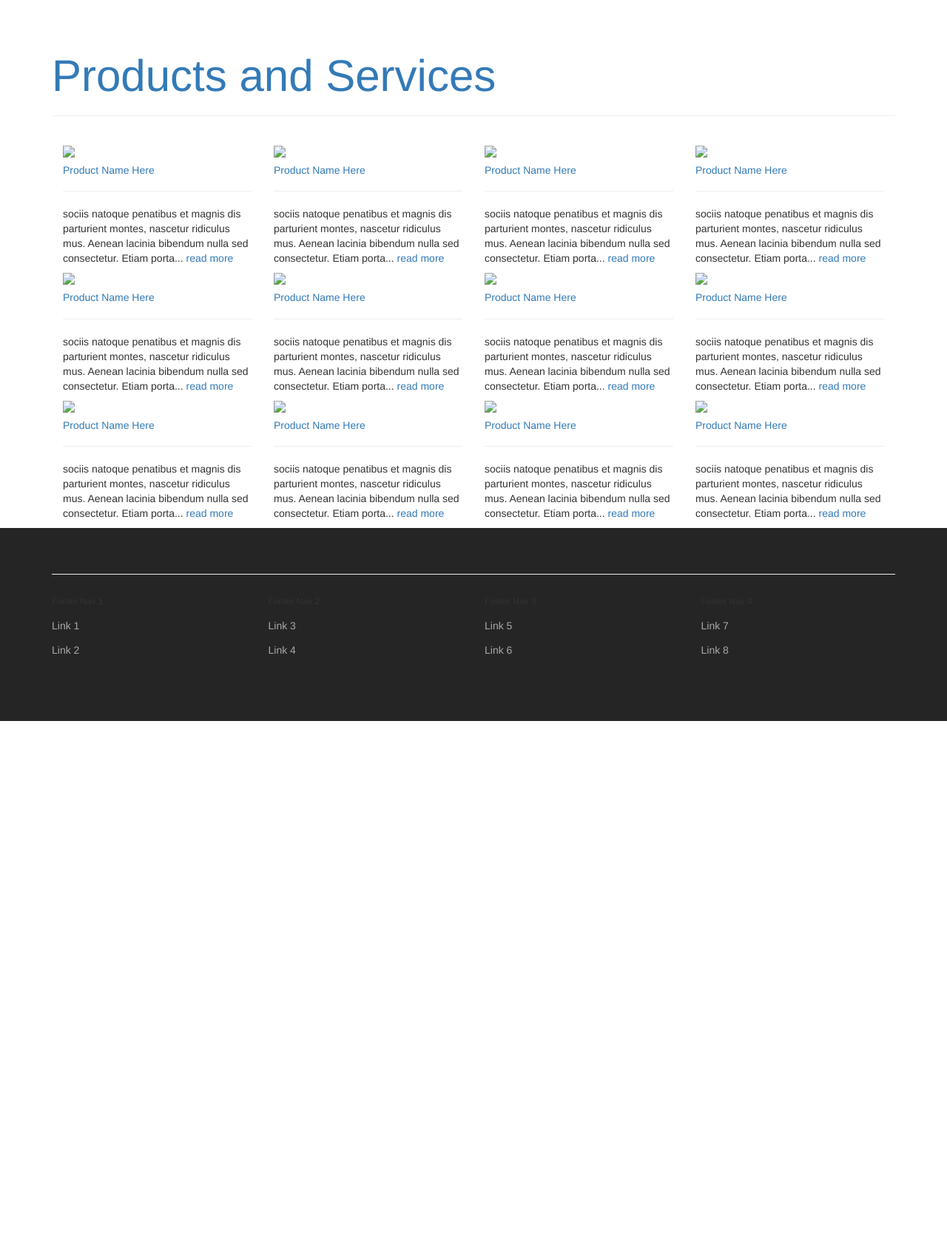
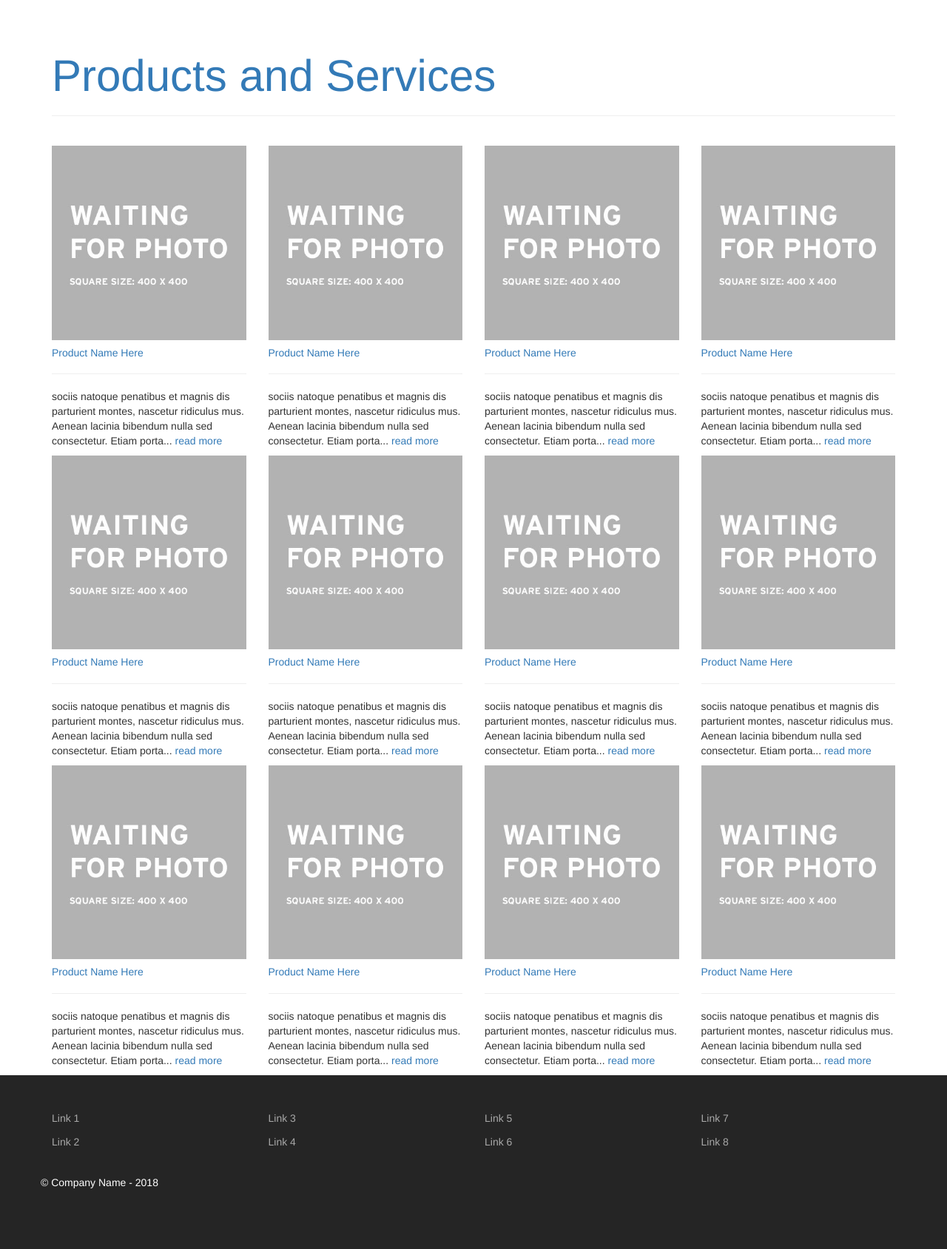
Before and after one commit to Outte/AM-Custom-WordPress-Theme, a PHP site: page /product.html in a window 1280 px wide. Shown: the part 52-1741 px from the top of the page at 74% size. Before the commit the page ends 1027 px from the top, so only its background shows below. Run offline with PHP 8.4, Linux system fonts and the light colour scheme; some libraries are stand-ins or nearby versions.

Commit message:
masonry.js jquery plugin added

```diff
--- /dev/null
+++ b/am-theme-jquery.js
@@ -0,0 +1,10 @@
+$(document).ready(function(){
+
+   $('.grid').masonry({
+		// options
+		itemSelector: '.grid-item',
+		columnWidth: '.grid-sizer',
+		percentPosition: true
+	});
+
+});
--- a/blog-single-thumbnail.html
+++ b/blog-single-thumbnail.html
@@ -58,7 +58,7 @@
 		        <p class="blog-post-meta text-center">April 23, 2018 by <a href="#">Warren McCoy Jr</a></p>
 
 			    <div class="jumbotron banner-container">
-			    	<img class="img-responsive featured-image-banner" src="https://www.mountaineers.org/images/placeholder-images/placeholder-400-x-400/image_preview">
+			    	<img class="img-responsive" src="./images/image_preview.jpeg">
 			    </div>
 
 			<hr>
@@ -149,5 +149,7 @@
 		</div>
 		<script src="https://ajax.googleapis.com/ajax/libs/jquery/3.3.1/jquery.min.js"></script>
 		<script src="https://maxcdn.bootstrapcdn.com/bootstrap/3.3.7/js/bootstrap.min.js"></script>
+		<script src="https://unpkg.com/masonry-layout@4/dist/masonry.pkgd.min.js"></script>
+		<script src="am-theme-jquery.js"></script>
 	</body>
 </html>
--- a/blog-single.html
+++ b/blog-single.html
@@ -162,5 +162,7 @@
 		</div>
 		<script src="https://ajax.googleapis.com/ajax/libs/jquery/3.3.1/jquery.min.js"></script>
 		<script src="https://maxcdn.bootstrapcdn.com/bootstrap/3.3.7/js/bootstrap.min.js"></script>
+		<script src="https://unpkg.com/masonry-layout@4/dist/masonry.pkgd.min.js"></script>
+		<script src="am-theme-jquery.js"></script>
 	</body>
 </html>
--- a/blog.html
+++ b/blog.html
@@ -96,7 +96,7 @@
 		            <p class="blog-post-meta">April 23, 2018 by <a href="#">Warren McCoy Jr</a></p></a>
 
 		            <div class="col-md-3">
-		            	<a href="blog-single-thumbnail.html"><img class="img-responsive featured-image" src="https://www.mountaineers.org/images/placeholder-images/placeholder-400-x-400/image_preview"></a>
+		            	<a href="blog-single-thumbnail.html"><img class="img-responsive" src="./images/image_preview.jpeg"></a>
 		            </div>
 
 		            <div class="col-md-9">
@@ -218,5 +218,7 @@
 		</div>
 		<script src="https://ajax.googleapis.com/ajax/libs/jquery/3.3.1/jquery.min.js"></script>
 		<script src="https://maxcdn.bootstrapcdn.com/bootstrap/3.3.7/js/bootstrap.min.js"></script>
+		<script src="https://unpkg.com/masonry-layout@4/dist/masonry.pkgd.min.js"></script>
+		<script src="am-theme-jquery.js"></script>
 	</body>
 </html>
--- a/index.html
+++ b/index.html
@@ -63,7 +63,7 @@
 					<div class="row">
 						<div class="col-sm-6 col-md-6">
 							<a href="#">
-								<img class="img-responsive" src="https://www.mountaineers.org/images/placeholder-images/placeholder-400-x-400/image_preview">
+								<img class="img-responsive" src="./images/image_preview.jpeg">
 							</a>
 						</div>
 						<div class="col-sm-6 col-md-6">
@@ -183,5 +183,7 @@
 			</div>
 		<script src="https://ajax.googleapis.com/ajax/libs/jquery/3.3.1/jquery.min.js"></script>
 		<script src="https://maxcdn.bootstrapcdn.com/bootstrap/3.3.7/js/bootstrap.min.js"></script>
+		<script src="https://unpkg.com/masonry-layout@4/dist/masonry.pkgd.min.js"></script>
+		<script src="am-theme-jquery.js"></script>
 	</body>
 </html>
--- a/product.html
+++ b/product.html
@@ -56,11 +56,14 @@
 
 			<div class="row">
 
-		        <section class="col-sm-12 product-list">
-		        	<div class="col-md-3 col-sm-6 col-xs-12">
+		        <section class="product-list">
+		        	<div class="grid">
+		        		<div class="grid-sizer col-md-3 col-sm-6 col-xs-12"></div>
+
+		        	<div class="grid-item col-md-3 col-sm-6 col-xs-12">
 		        		<div class="product-list-item">
 		        			<div class="product-thumbnail">
-		        				<img class="img-responsive" src="https://www.mountaineers.org/images/placeholder-images/placeholder-400-x-400/image_preview">
+		        				<img class="img-responsive" src="./images/image_preview.jpeg">
 		        			</div>
 		        			<div class="product-description">
 			        			<a href="product-single.html"><h5>Product Name Here</h5></a>
@@ -72,10 +75,10 @@
 		        		</div>
 		        	</div>
 
-		        	<div class="col-md-3 col-sm-6 col-xs-12">
+		        	<div class="grid-item col-md-3 col-sm-6 col-xs-12">
 		        		<div class="product-list-item">
 		        			<div class="product-thumbnail">
-		        				<img class="img-responsive" src="https://www.mountaineers.org/images/placeholder-images/placeholder-400-x-400/image_preview">
+		        				<img class="img-responsive" src="./images/image_preview.jpeg">
 		        			</div>
 		        			<div class="product-description">
 			        			<a href="#"><h5>Product Name Here</h5></a>
@@ -87,10 +90,10 @@
 		        		</div>
 		        	</div>
 
-		        	<div class="col-md-3 col-sm-6 col-xs-12">
+		        	<div class="grid-item col-md-3 col-sm-6 col-xs-12">
 		        		<div class="product-list-item">
 		        			<div class="product-thumbnail">
-		        				<img class="img-responsive" src="https://www.mountaineers.org/images/placeholder-images/placeholder-400-x-400/image_preview">
+		        				<img class="img-responsive" src="./images/image_preview.jpeg">
 		        			</div>
 		        			<div class="product-description">
 			        			<a href="#"><h5>Product Name Here</h5></a>
@@ -102,10 +105,10 @@
 		        		</div>
 		        	</div>
 
-		        	<div class="col-md-3 col-sm-6 col-xs-12">
+		        	<div class="grid-item col-md-3 col-sm-6 col-xs-12">
 		        		<div class="product-list-item">
 		        			<div class="product-thumbnail">
-		        				<img class="img-responsive" src="https://www.mountaineers.org/images/placeholder-images/placeholder-400-x-400/image_preview">
+		        				<img class="img-responsive" src="./images/image_preview.jpeg">
 		        			</div>
 		        			<div class="product-description">
 			        			<a href="#"><h5>Product Name Here</h5></a>
@@ -117,10 +120,10 @@
 		        		</div>
 		        	</div>
 
-		        	<div class="col-md-3 col-sm-6 col-xs-12">
+		        	<div class="grid-item col-md-3 col-sm-6 col-xs-12">
 		        		<div class="product-list-item">
 		        			<div class="product-thumbnail">
-		        				<img class="img-responsive" src="https://www.mountaineers.org/images/placeholder-images/placeholder-400-x-400/image_preview">
+		        				<img class="img-responsive" src="./images/image_preview.jpeg">
 		        			</div>
 		        			<div class="product-description">
 			        			<a href="#"><h5>Product Name Here</h5></a>
@@ -132,10 +135,10 @@
 		        		</div>
 		        	</div>
 
-		        	<div class="col-md-3 col-sm-6 col-xs-12">
+		        	<div class="grid-item col-md-3 col-sm-6 col-xs-12">
 		        		<div class="product-list-item">
 		        			<div class="product-thumbnail">
-		        				<img class="img-responsive" src="https://www.mountaineers.org/images/placeholder-images/placeholder-400-x-400/image_preview">
+		        				<img class="img-responsive" src="./images/image_preview.jpeg">
 		        			</div>
 		        			<div class="product-description">
 			        			<a href="#"><h5>Product Name Here</h5></a>
@@ -147,10 +150,10 @@
 		        		</div>
 		        	</div>
 
-		        	<div class="col-md-3 col-sm-6 col-xs-12">
+		        	<div class="grid-item col-md-3 col-sm-6 col-xs-12">
 		        		<div class="product-list-item">
 		        			<div class="product-thumbnail">
-		        				<img class="img-responsive" src="https://www.mountaineers.org/images/placeholder-images/placeholder-400-x-400/image_preview">
+		        				<img class="img-responsive" src="./images/image_preview.jpeg">
 		        			</div>
 		        			<div class="product-description">
 			        			<a href="#"><h5>Product Name Here</h5></a>
@@ -162,10 +165,10 @@
 		        		</div>
 		        	</div>
 
-		        	<div class="col-md-3 col-sm-6 col-xs-12">
+		        	<div class="grid-item col-md-3 col-sm-6 col-xs-12">
 		        		<div class="product-list-item">
 		        			<div class="product-thumbnail">
-		        				<img class="img-responsive" src="https://www.mountaineers.org/images/placeholder-images/placeholder-400-x-400/image_preview">
+		        				<img class="img-responsive" src="./images/image_preview.jpeg">
 		        			</div>
 		        			<div class="product-description">
 			        			<a href="#"><h5>Product Name Here</h5></a>
@@ -177,10 +180,10 @@
 		        		</div>
 		        	</div>
 
-		        	<div class="col-md-3 col-sm-6 col-xs-12">
+		        	<div class="grid-item col-md-3 col-sm-6 col-xs-12">
 		        		<div class="product-list-item">
 		        			<div class="product-thumbnail">
-		        				<img class="img-responsive" src="https://www.mountaineers.org/images/placeholder-images/placeholder-400-x-400/image_preview">
+		        				<img class="img-responsive" src="./images/image_preview.jpeg">
 		        			</div>
 		        			<div class="product-description">
 			        			<a href="#"><h5>Product Name Here</h5></a>
@@ -192,10 +195,10 @@
 		        		</div>
 		        	</div>
 
-		        	<div class="col-md-3 col-sm-6 col-xs-12">
+		        	<div class="grid-item col-md-3 col-sm-6 col-xs-12">
 		        		<div class="product-list-item">
 		        			<div class="product-thumbnail">
-		        				<img class="img-responsive" src="https://www.mountaineers.org/images/placeholder-images/placeholder-400-x-400/image_preview">
+		        				<img class="img-responsive" src="./images/image_preview.jpeg">
 		        			</div>
 		        			<div class="product-description">
 			        			<a href="#"><h5>Product Name Here</h5></a>
@@ -207,10 +210,10 @@
 		        		</div>
 		        	</div>
 
-		        	<div class="col-md-3 col-sm-6 col-xs-12">
+		        	<div class="grid-item col-md-3 col-sm-6 col-xs-12">
 		        		<div class="product-list-item">
 		        			<div class="product-thumbnail">
-		        				<img class="img-responsive" src="https://www.mountaineers.org/images/placeholder-images/placeholder-400-x-400/image_preview">
+		        				<img class="img-responsive" src="./images/image_preview.jpeg">
 		        			</div>
 		        			<div class="product-description">
 			        			<a href="#"><h5>Product Name Here</h5></a>
@@ -222,10 +225,10 @@
 		        		</div>
 		        	</div>
 
-		        	<div class="col-md-3 col-sm-6 col-xs-12">
+		        	<div class="grid-item col-md-3 col-sm-6 col-xs-12">
 		        		<div class="product-list-item">
 		        			<div class="product-thumbnail">
-		        				<img class="img-responsive" src="https://www.mountaineers.org/images/placeholder-images/placeholder-400-x-400/image_preview">
+		        				<img class="img-responsive" src="./images/image_preview.jpeg">
 		        			</div>
 		        			<div class="product-description">
 			        			<a href="#"><h5>Product Name Here</h5></a>
@@ -236,6 +239,7 @@
 		        			</div>
 		        		</div>
 		        	</div>
+		        	</div>
 		        </section>
 
 			</div>
@@ -244,11 +248,9 @@
 
 			<!--Footer-->
 			<footer>
-				<div class="container">
-					<hr>
+				<div class="container fluid">
 					<div class="row">
-						<div class="col-md-3">
-							<h6>Footer Nav 1</h6>
+						<div class="col-sm-6 col-md-3 col-xs-6">
 							<ul>
 								<li>
 									<a href="#">Link 1</a>
@@ -258,8 +260,7 @@
 								</li>
 							</ul>
 						</div>
-						<div class="col-md-3">
-							<h6>Footer Nav 2</h6>
+						<div class="col-sm-6 col-md-3 col-xs-6">
 							<ul>
 								<li>
 									<a href="#">Link 3</a>
@@ -269,8 +270,7 @@
 								</li>
 							</ul>
 						</div>
-						<div class="col-md-3">
-							<h6>Footer Nav 3</h6>
+						<div class="col-sm-6 col-md-3 col-xs-6">
 							<ul>
 								<li>
 									<a href="#">Link 5</a>
@@ -280,8 +280,7 @@
 								</li>
 							</ul>
 						</div>
-						<div class="col-md-3">
-							<h6>Footer Nav 4</h6>
+						<div class="col-sm-6 col-md-3 col-xs-6">
 							<ul>
 								<li>
 									<a href="#">Link 7</a>
@@ -291,6 +290,7 @@
 								</li>
 							</ul>
 						</div>
+						<p class="copyright">&copy; Company Name - 2018</p>
 					</div>
 				</div>
 			<!--/Footer-->
@@ -299,5 +299,7 @@
 		</div>
 		<script src="https://ajax.googleapis.com/ajax/libs/jquery/3.3.1/jquery.min.js"></script>
 		<script src="https://maxcdn.bootstrapcdn.com/bootstrap/3.3.7/js/bootstrap.min.js"></script>
+		<script src="https://unpkg.com/masonry-layout@4/dist/masonry.pkgd.min.js"></script>
+		<script src="am-theme-jquery.js"></script>
 	</body>
 </html>
--- a/style.css
+++ b/style.css
@@ -15,7 +15,7 @@
 
 	/* First Feature */
 	#first-feature {
-		background-image: url(http://aeso.io/img/cover.png);
+		background-image: url(./images/cover.png);
 		height: 655px;
 		background-size: cover;
 	}
```
Also changed, not shown: product-single.html (+10 -11 lines), images/cover.png (added), images/image_preview.jpeg (added).
